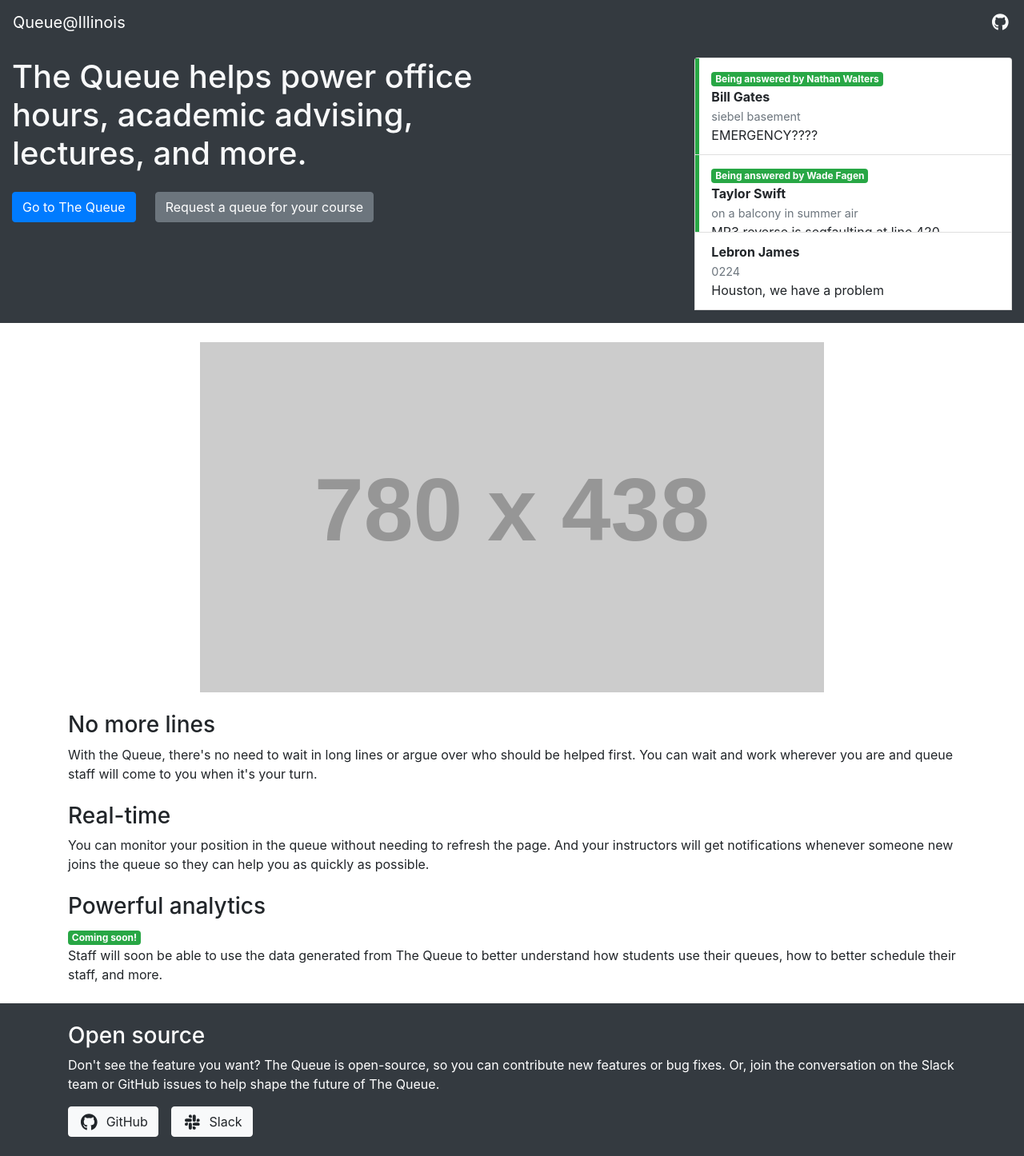
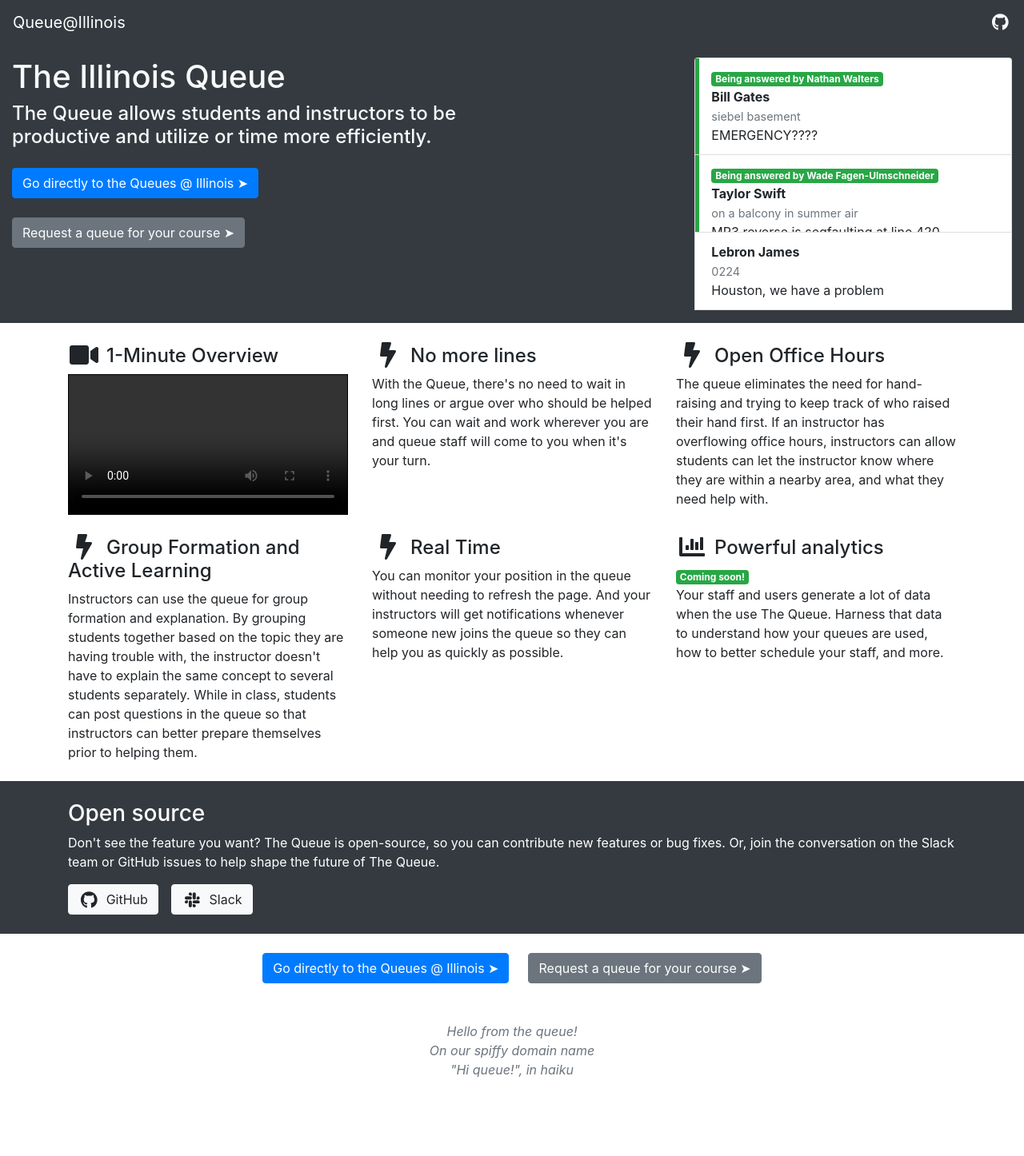
Before and after one commit to illinois/queue-info, a Next.js app: page / in a window 1280 px wide. Shown: the whole page at 80% size. After the commit the page ends 1374 px from the top, so only its background shows below. Built offline with nearby package versions, Linux system fonts and the light colour scheme; grey boxes are pictures that could not be loaded.

Commit message:
merging #7

```diff
--- a/components/RandomQueue.js
+++ b/components/RandomQueue.js
@@ -8,7 +8,7 @@ const STAFF = [
   'Nathan Walters',
   'Genna Helsel',
   'Jordi Paris Ferrer',
-  'Wade Fagen',
+  'Wade Fagen-Ulmschneider',
 ]
 
 const STUDENTS = [
--- a/pages/index.js
+++ b/pages/index.js
@@ -2,7 +2,7 @@ import React from 'react'
 
 import { Button, Container, Row, Col, Badge } from 'reactstrap'
 import { FontAwesomeIcon } from '@fortawesome/react-fontawesome'
-import { faCode, faBolt, faChartBar } from '@fortawesome/free-solid-svg-icons'
+import { faCode, faBolt, faChartBar, faVideo } from '@fortawesome/free-solid-svg-icons'
 import { faGithub, faSlack } from '@fortawesome/free-brands-svg-icons'
 
 import Header from '../components/Header'
@@ -14,10 +14,12 @@ export default () => (
     <Container fluid className="bg-dark py-3">
       <Row>
         <Col md="6">
-          <h1 className="text-light">The Queue helps power office hours, academic advising, lectures, and more.</h1>
+          <h1 className="text-light">The Illinois Queue</h1>
+          <h4 className="text-light">The Queue allows students and instructors to be productive and utilize or time more efficiently.</h4>
           <div className="mt-4">
-            <Button color="primary" className="mr-4 mb-4" tag="a" href="https://queue.illinois.edu/q/">Go to The Queue</Button>
-            <Button color="secondary" className="mb-4" tag="a" href="https://go.illinois.edu/new-queue/">Request a queue for your course</Button>
+            <Button color="primary" className="mr-4 mb-4" tag="a" href="https://queue.illinois.edu/q/">Go directly to the Queues @ Illinois ➤</Button>
+            <br />
+            <Button color="secondary" className="mb-4" tag="a" href="https://go.illinois.edu/new-queue/">Request a queue for your course ➤</Button>
           </div>
         </Col>
         <Col lg="2" className="d-none d-lg-block" />
@@ -27,29 +29,63 @@ export default () => (
       </Row>
     </Container>
     <Container className="mt-4">
-      <img src="https://via.placeholder.com/780x438?text=Video+goes+here" className="dummy-video ml-auto mr-auto mb-4 d-block" />
-      <h3>No more lines</h3>
+      <Row>
+        <Col md="4">
+          <h4><FontAwesomeIcon icon={faVideo} size="lg" className="mr-2" fixedWidth />1-Minute Overview</h4>
+          <video className="dummy-video ml-auto mr-auto mb-4 d-block" controls>
+            <source src="https://queue.illinois.edu/hosted/queue-video.mp4" type="video/mp4" />
+            <source src="https://queue.illinois.edu/hosted/queue-video.webm" type="video/webm" />
+            https://queue.illinois.edu/hosted/queue-video.mp4
+          </video>
+        </Col>
+
+        <Col md="4">
+          <h4><FontAwesomeIcon icon={faBolt} size="lg" className="mr-2" fixedWidth />No more lines</h4>
           <p className="mb-4">
             With the Queue, there&apos;s no need to wait in long lines or argue over who should be helped first.
             You can wait and work wherever you are and queue staff will come to you when it&apos;s your turn.
           </p>
+        </Col>
 
-      <h3>Real-time</h3>
+        <Col md="4">
+          <h4><FontAwesomeIcon icon={faBolt} size="lg" className="mr-2" fixedWidth />Open Office Hours</h4>
+          <p className="mb-4">
+            The queue eliminates the need for hand-raising and trying to keep track of who raised their hand first.  If an instructor has overflowing office hours,
+            instructors can allow students can let the instructor know where they are within a nearby area, and what they need help with.
+          </p>
+        </Col>
+
+        <Col md="4">
+          <h4><FontAwesomeIcon icon={faBolt} size="lg" className="mr-2" fixedWidth />Group Formation and Active Learning</h4>
+          <p className="mb-4">
+            Instructors can use the queue for group formation and explanation.  By grouping students together based on the topic they are having trouble with,
+            the instructor doesn't have to explain the same concept to several students separately.  While in class, students can post questions in the queue
+            so that instructors can better prepare themselves prior to helping them.
+          </p>
+        </Col>
+
+        <Col md="4">
+          <h4><FontAwesomeIcon icon={faBolt} size="lg" className="mr-2" fixedWidth />Real Time</h4>
           <p className="mb-4">
             You can monitor your position in the queue without needing to refresh the page. And your instructors
             will get notifications whenever someone new joins the queue so they can help you as quickly as possible.
           </p>
+        </Col>
 
-      <h3>Powerful analytics</h3>
+        <Col md="4">
+          <h4><FontAwesomeIcon icon={faChartBar} size="lg" className="mr-2" fixedWidth />Powerful analytics</h4>
           <Badge color="success">Coming soon!</Badge>
           <p className="mb-4">
-        Staff will soon be able to use the data generated from The Queue to better understand how students use
-        their queues, how to better schedule their staff, and more.
+            Your staff and users generate a lot of data when the use The Queue.
+            Harness that data to understand how your queues are used, how to
+            better schedule your staff, and more.
           </p>
+        </Col>
+      </Row>
     </Container>
     <Container fluid className="bg-dark text-white py-4">
       <Container>
-        <Row >
+        <Row>
           <Col>
             <h3>Open source</h3>
             <p>
@@ -70,10 +106,26 @@ export default () => (
         </Row>
       </Container>
     </Container>
+    <Container>
+      <div className="mt-4 text-center">
+        <Button color="primary" className="mr-4 mb-4" tag="a" href="https://queue.illinois.edu/q/">Go directly to the Queues @ Illinois ➤</Button>
+        <Button color="secondary" className="mb-4" tag="a" href="https://go.illinois.edu/new-queue/">Request a queue for your course ➤</Button>
+      </div>
+    </Container>
+    <Container fluid className="py-4">
+      <div className="text-center text-muted">
+        <i>Hello from the queue!<br />
+        On our spiffy domain name<br />
+        "Hi queue!", in haiku</i>
+      </div>
+    </Container>
+
+
     <style jsx>{`
       .dummy-video {
         width: 100%;
         max-width: 780px;
+        border: solid 1px black;
       }
     `}</style>
   </>
```
Lines whose indentation alone changed are shown as unchanged.
